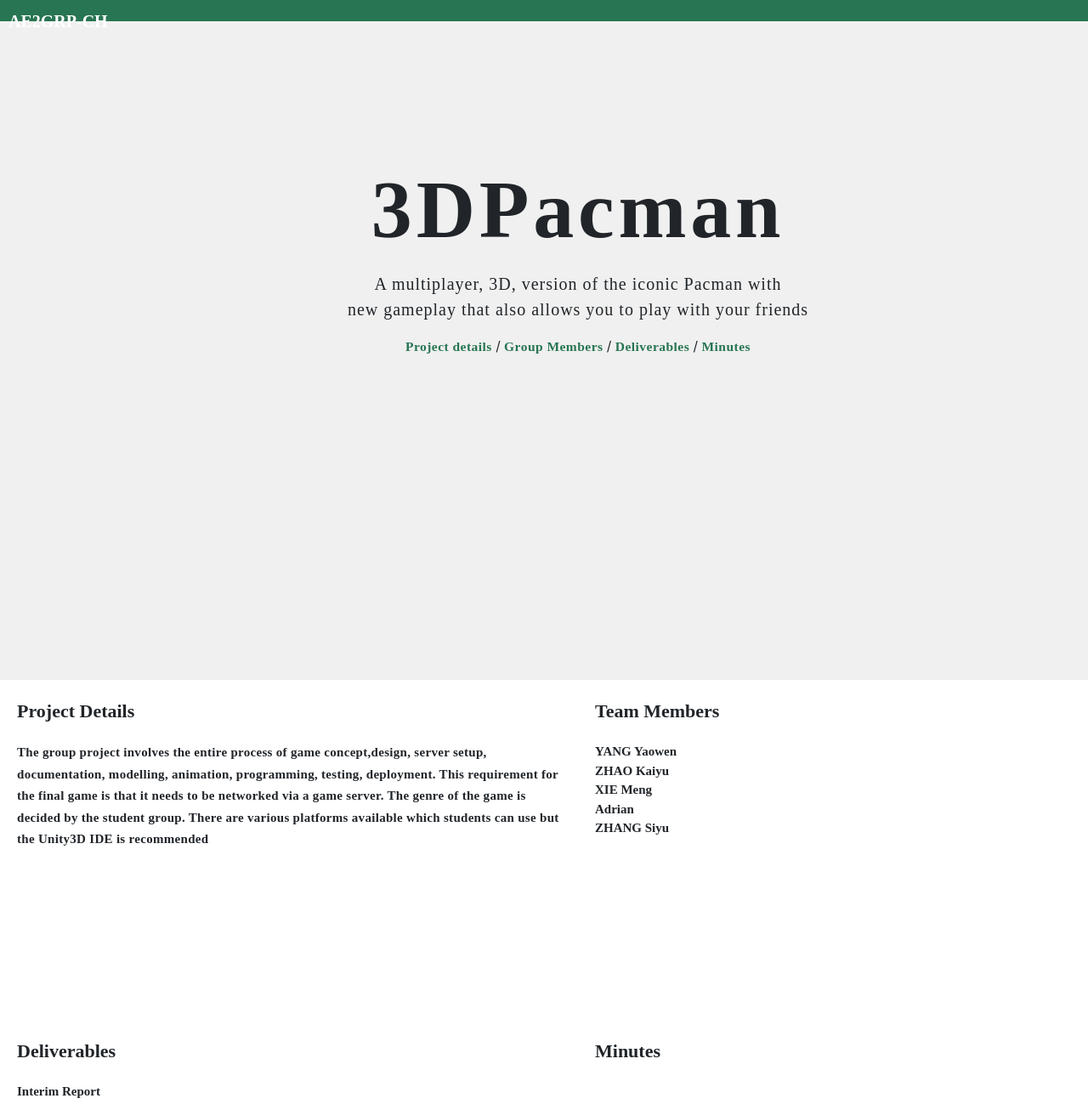
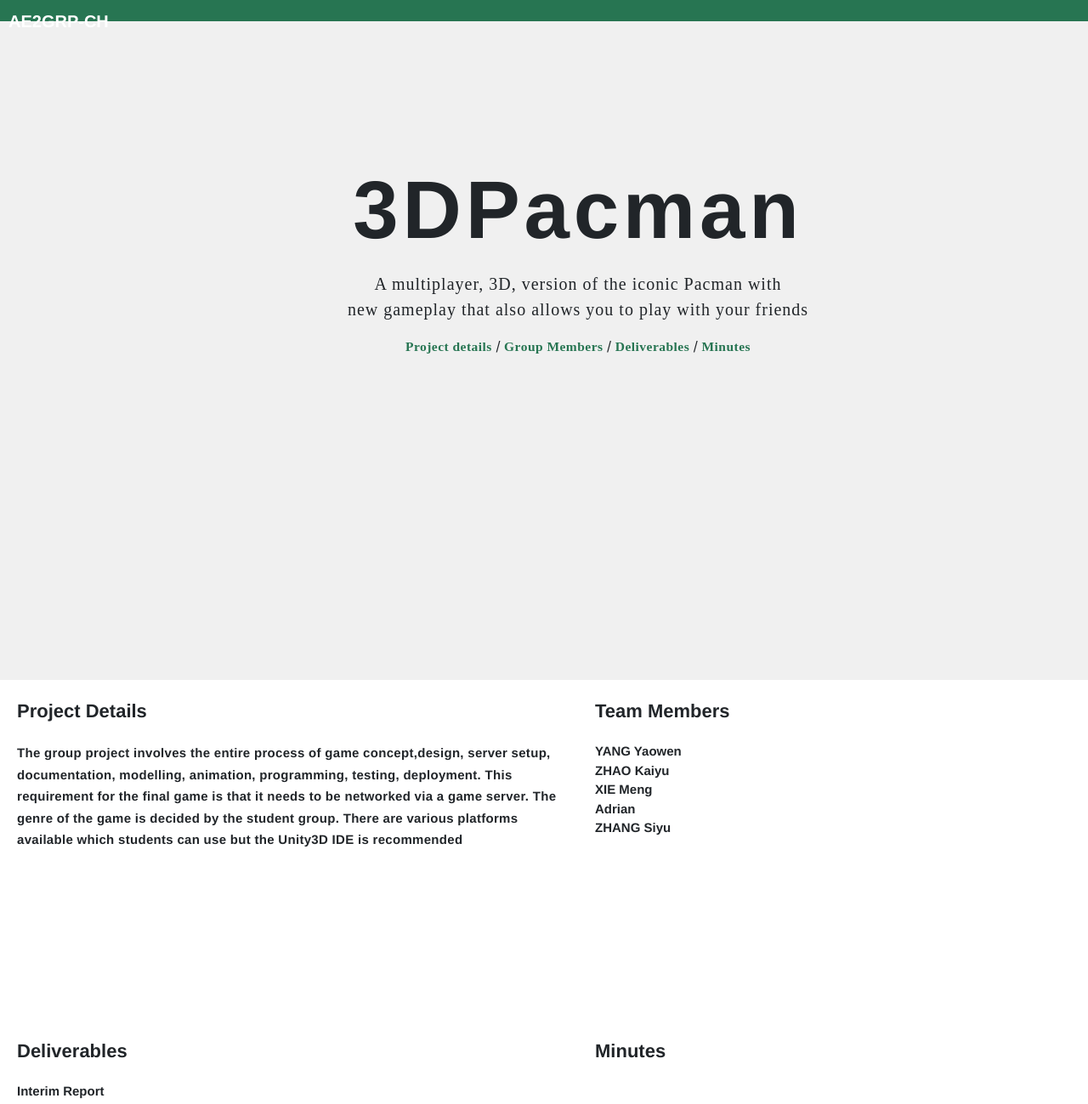
Before and after one commit to AE2GRP-CH/3dpacman.github.io, a plain HTML site: page index.html in a window 1280 px wide. Shown: the top 1299 px of the page at 85% size. Drawn offline with nearby package versions, Linux system fonts and the light colour scheme.

Commit message:
added fallback font

```diff
--- a/css/index.css
+++ b/css/index.css
@@ -2,19 +2,19 @@ body{margin:0;padding:0;}
 p{margin:0;}
 .main-container{width:1360px;margin:0 auto}
 .top{height:100%;background:#f0f0f0}
-.header{height:25px;padding:5px;background:#277552;color:#fff;padding:10px;font-family: Avenir}
+.header{height:25px;padding:5px;background:#277552;color:#fff;padding:10px;font-family: Avenir,Helvetica}
 .header > .left{font-size:15pt;float:left;width:50%;font-weight:bold;}
 .top-content{text-align:center;margin:11% auto 5% auto;}
 .top-content .title > p{font-family:Wawati Sc;font-size:20px;letter-spacing: 0.05em}
 .top-content-links{margin:17px 0 0 0;font-size:15.5px;}
 .top-content-links p > a{font-family:Avenir;text-decoration: none;font-weight:bold;letter-spacing: 0.03em;color:#277552;cursor:pointer}
 .top-content-links p > a:hover{border-bottom:3px solid #277552; -webkit-transition:border-bottom 0.09s ease; transition:border-bottom 0.09s ease}
-.bottom{height100%; 0 0 0;margin:0;font-family: Avenir}
+.bottom{height100%; 0 0 0;margin:0;font-family: Avenir,Helvetica}
 .tab-title{font-size:22px;font-weight:700;margin:0 0 20px 0}
 .row1,.row2{height:50%}
 .left,.right{float:left;width:50%;}
 .item{padding:20px;height:100% !important}
-#gamename{font-family:Avenir;font-size:6.0em;font-weight:bold}
+#gamename{font-family:Avenir,Helvetica;font-size:6.0em;font-weight:bold}
 .first1{margin:0}
 .deliverables{height:275px;clear:both}
 .description > p{font-size:15px;line-height:1.7em;letter-spacing:0.02em}
```
